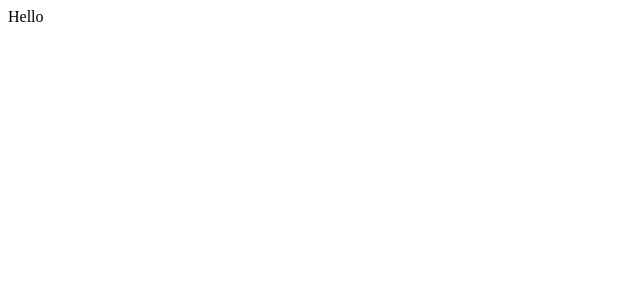
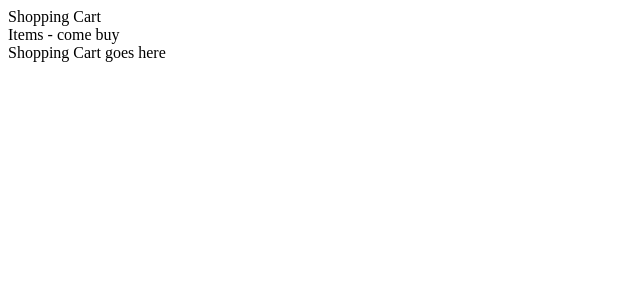
Before and after one commit to davidchai717/shopping-cart, a React app: page / in a window 1280 px wide. Shown: the top 300 px of the page, without its empty margins (0-640 px from the left). Built offline with nearby package versions, Linux system fonts and the light colour scheme.

Commit message:
Layout foundation setup

```diff
--- /dev/null
+++ b/src/App.jsx
@@ -0,0 +1,8 @@
+import React from 'react';
+import MainContainer from './containers/MainContainer';
+
+const App = () => {
+  return (<MainContainer />);
+}
+
+export default App;
--- /dev/null
+++ b/src/containers/CartContainer.jsx
@@ -0,0 +1,9 @@
+import React from 'react';
+
+const CartContainer = () => {
+  return (<div>
+    Shopping Cart goes here
+  </div>)
+}
+
+export default CartContainer;
--- /dev/null
+++ b/src/containers/ItemContainer.jsx
@@ -0,0 +1,9 @@
+import React from 'react';
+
+const ItemContainer = () => {
+  return (<div>
+    Items - come buy
+  </div>)
+}
+
+export default ItemContainer;
--- /dev/null
+++ b/src/containers/MainContainer.jsx
@@ -0,0 +1,16 @@
+import React from 'react';
+import TitleContainer from './TitleContainer';
+import ItemContainer from './ItemContainer';
+import CartContainer from './CartContainer';
+
+const MainContainer = () => {
+  return (<>
+    <TitleContainer />
+    <div id="main-screen">
+      <ItemContainer />
+      <CartContainer />
+    </div>
+  </>)
+}
+
+export default MainContainer;
--- /dev/null
+++ b/src/containers/TitleContainer.jsx
@@ -0,0 +1,9 @@
+import React from 'react';
+
+const TitleContainer = () => {
+  return (<div>
+    Shopping Cart
+  </div>)
+}
+
+export default TitleContainer;
--- /dev/null
+++ b/src/index.js
@@ -0,0 +1,5 @@
+import React from 'react';
+import { render } from 'react-dom';
+import App from './App';
+
+render(<App />, document.getElementById('root'));
--- a/src/index.jsx
+++ /dev/null
@@ -1,6 +0,0 @@
-import React from 'react';
-import { render } from 'react-dom';
-
-render(<div>
-  Hello
-</div>, document.getElementById('root'));
--- a/webpack.config.js
+++ b/webpack.config.js
@@ -4,7 +4,7 @@ require('dotenv');
 
 module.exports = {
   mode: process.env.NODE_ENV,
-  entry: './src/index.jsx',
+  entry: './src/index.js',
   output: {
     path: path.resolve(__dirname, 'dist'),
     filename: 'bundle.js',
```
Also changed, not shown: controllers/itemController.js (added, +10 -0 lines), server.js (+9 -4 lines), src/index.css (added).
